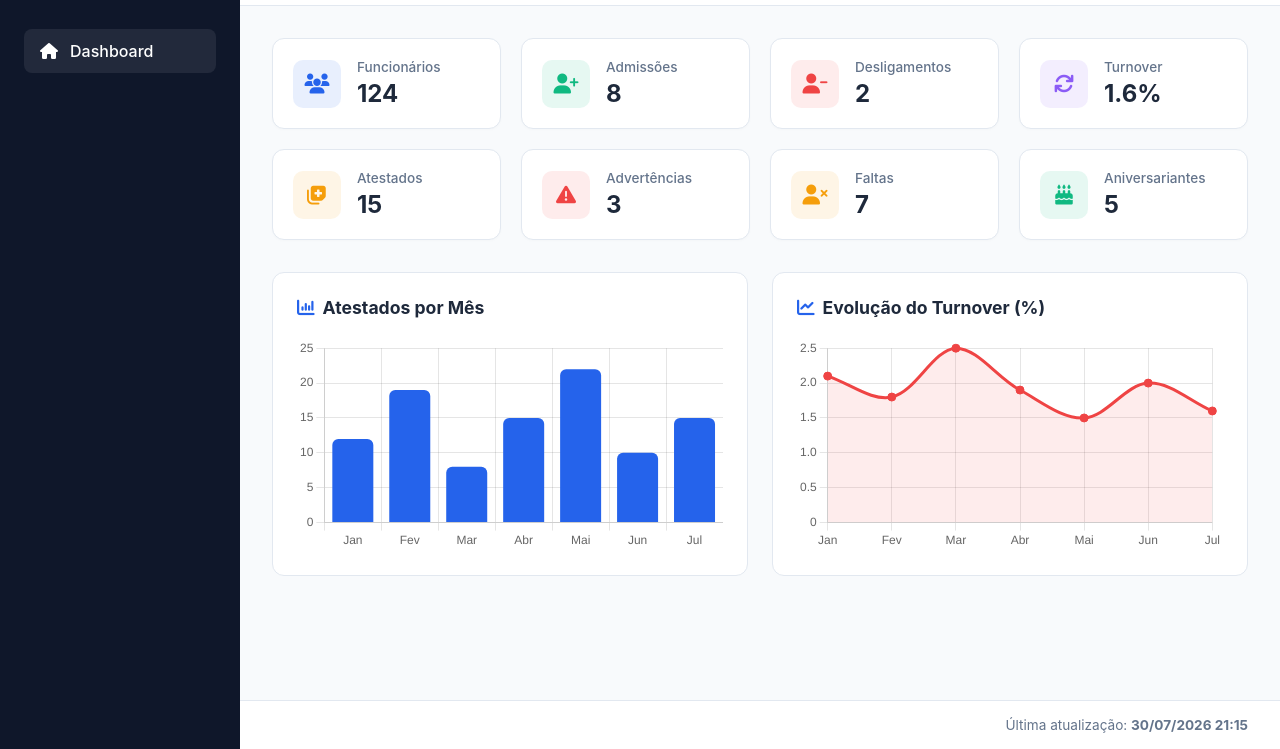
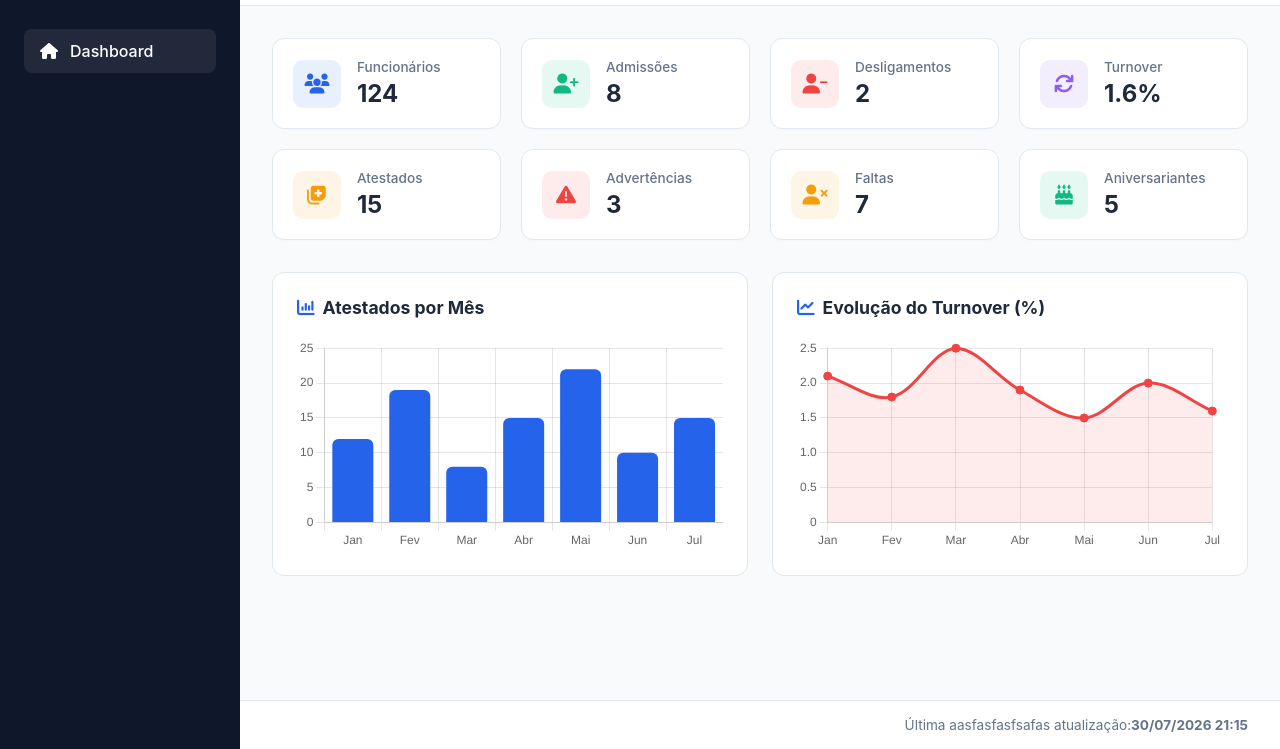
Before and after one commit to W2UP/rh-analytics, a plain HTML site: page index.html in a window 1280 px wide. Shown: the part 51-800 px from the top of the page. Drawn offline with nearby package versions, Linux system fonts and the light colour scheme.

Commit message:
Atualização nova

```diff
--- a/index.html
+++ b/index.html
@@ -117,7 +117,7 @@
       </div>
 
       <footer class="footer">
-        <span>Última atualização: <strong id="last-update">-</strong></span>
+        <span>Última aasfasfasfsafas atualização:<strong id="last-update">-</strong></span>
       </footer>
     </main>
   </div>
```
